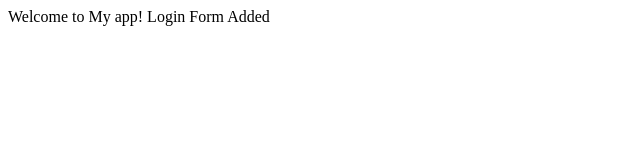
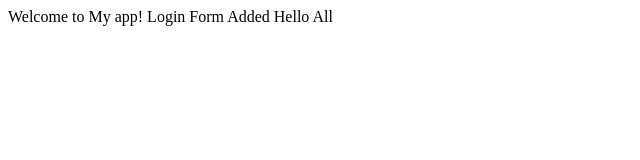
Before and after one commit to Anjali-paliwal/myappsample, a plain HTML site: page index.html in a window 1280 px wide. Shown: the full height of the page, 0-640 px from the left. Drawn offline with Linux system fonts and the light colour scheme.

Commit message:
index.html changed

```diff
--- a/index.html
+++ b/index.html
@@ -5,5 +5,6 @@
     <body>
         Welcome to My app!
         Login Form Added
+        Hello All
     </body>
 </html>
```
